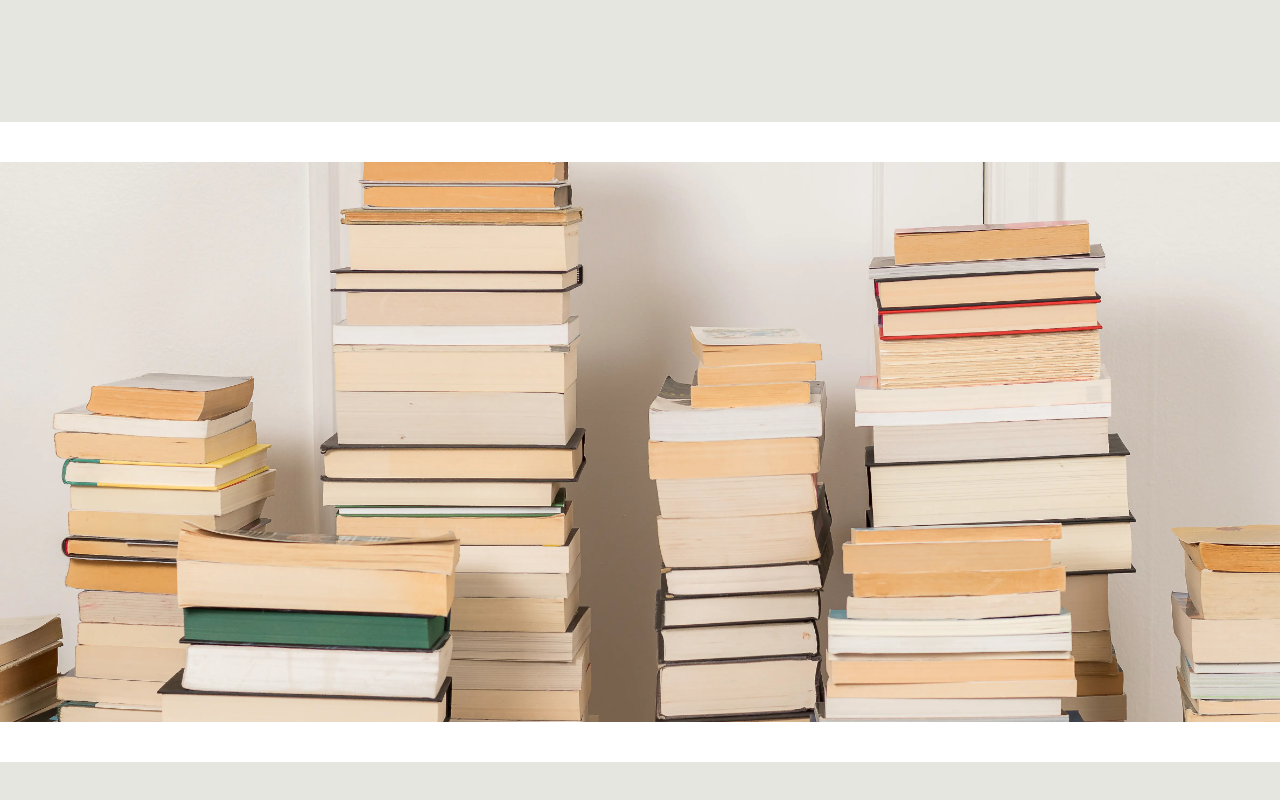
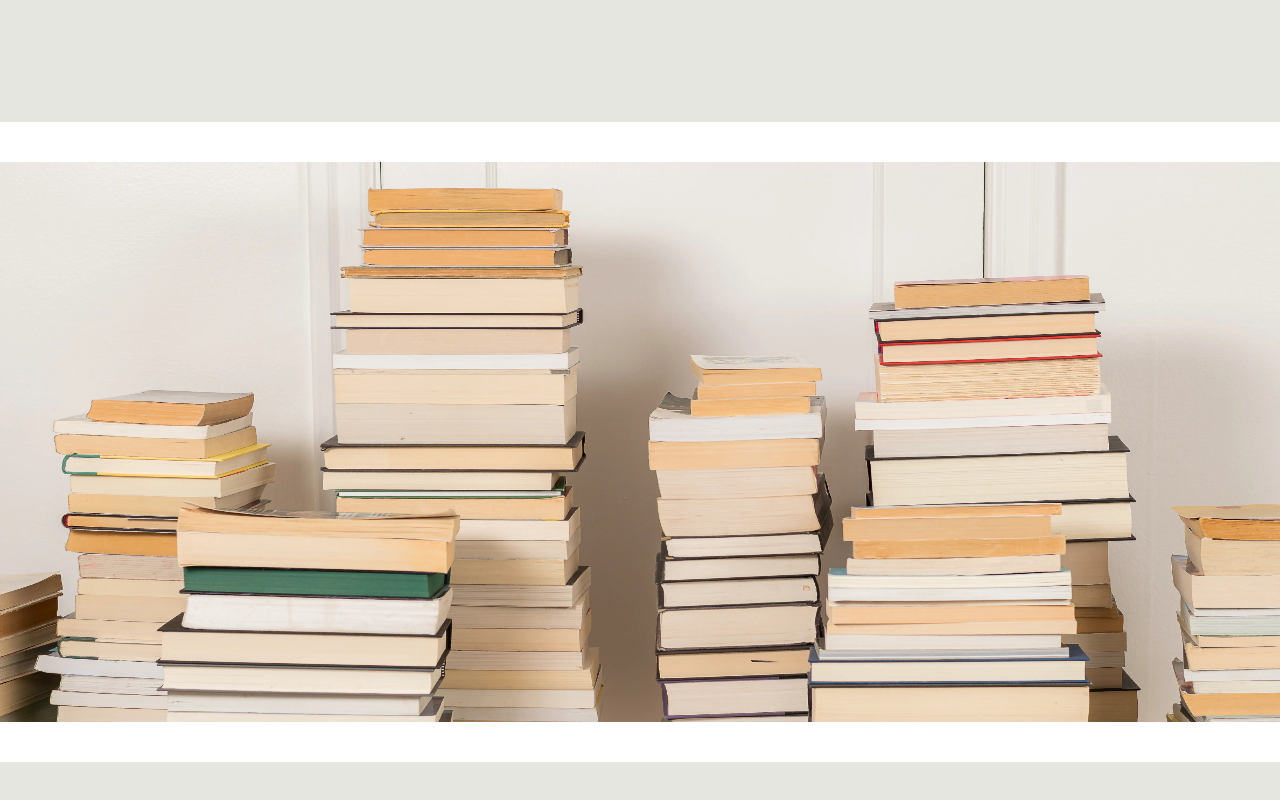
Before and after one commit to xscottxbrownx/elstarling, a React (Vite) app: page / in a window 1280 px wide. Shown: the part 1386-2186 px from the top of the page. Built offline with nearby package versions, Linux system fonts and the light colour scheme.

Commit message:
adjust image to render closer to new design

```diff
--- a/src/components/ImageBreak.jsx
+++ b/src/components/ImageBreak.jsx
@@ -8,7 +8,7 @@ const ImageBreak = () => {
       alt="books stacked on a table"
       h="70vh"
       w="100vw"
-      objectFit="cover"
+      objectFit="fill"
     />
   );
 };
```
